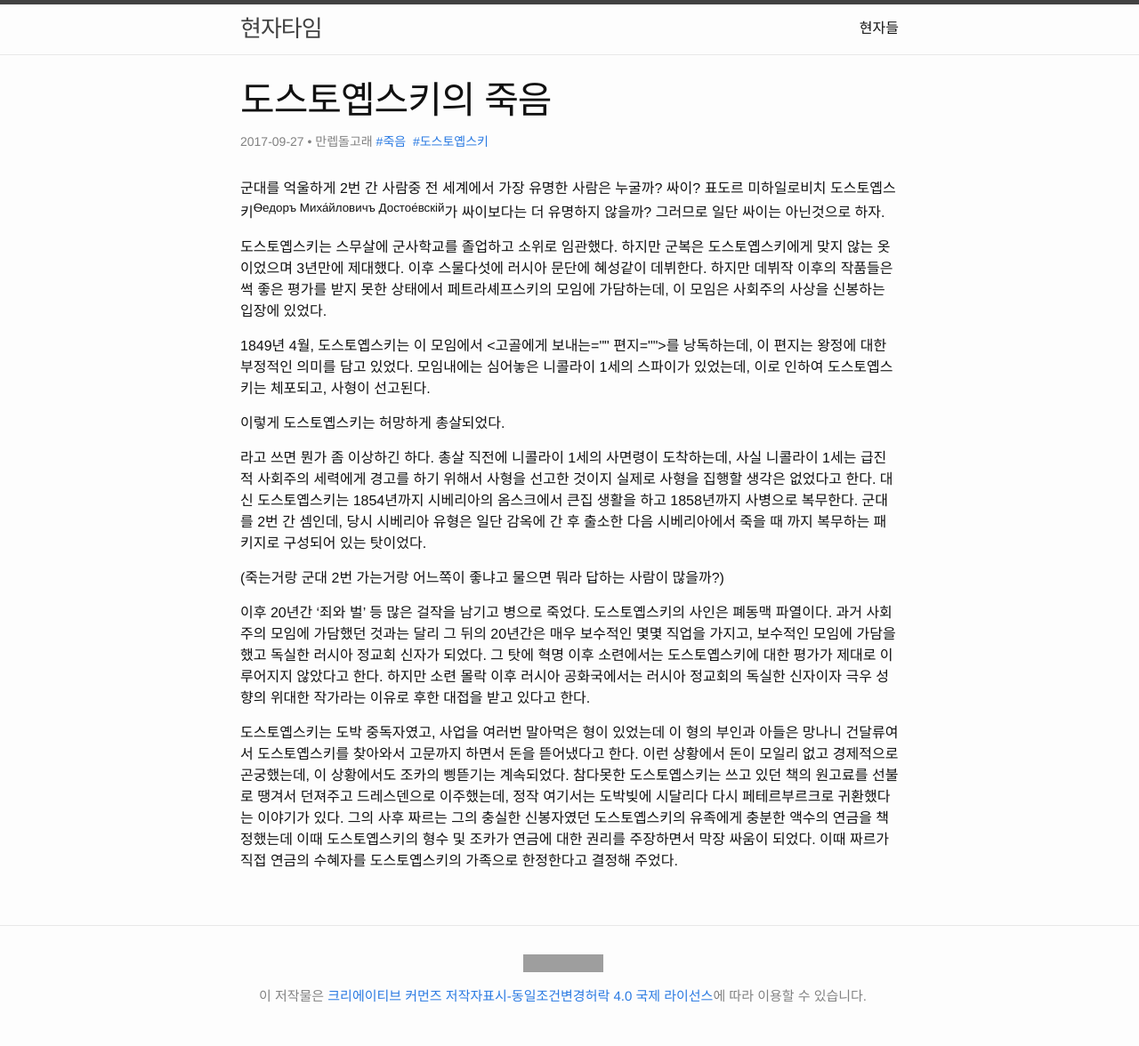
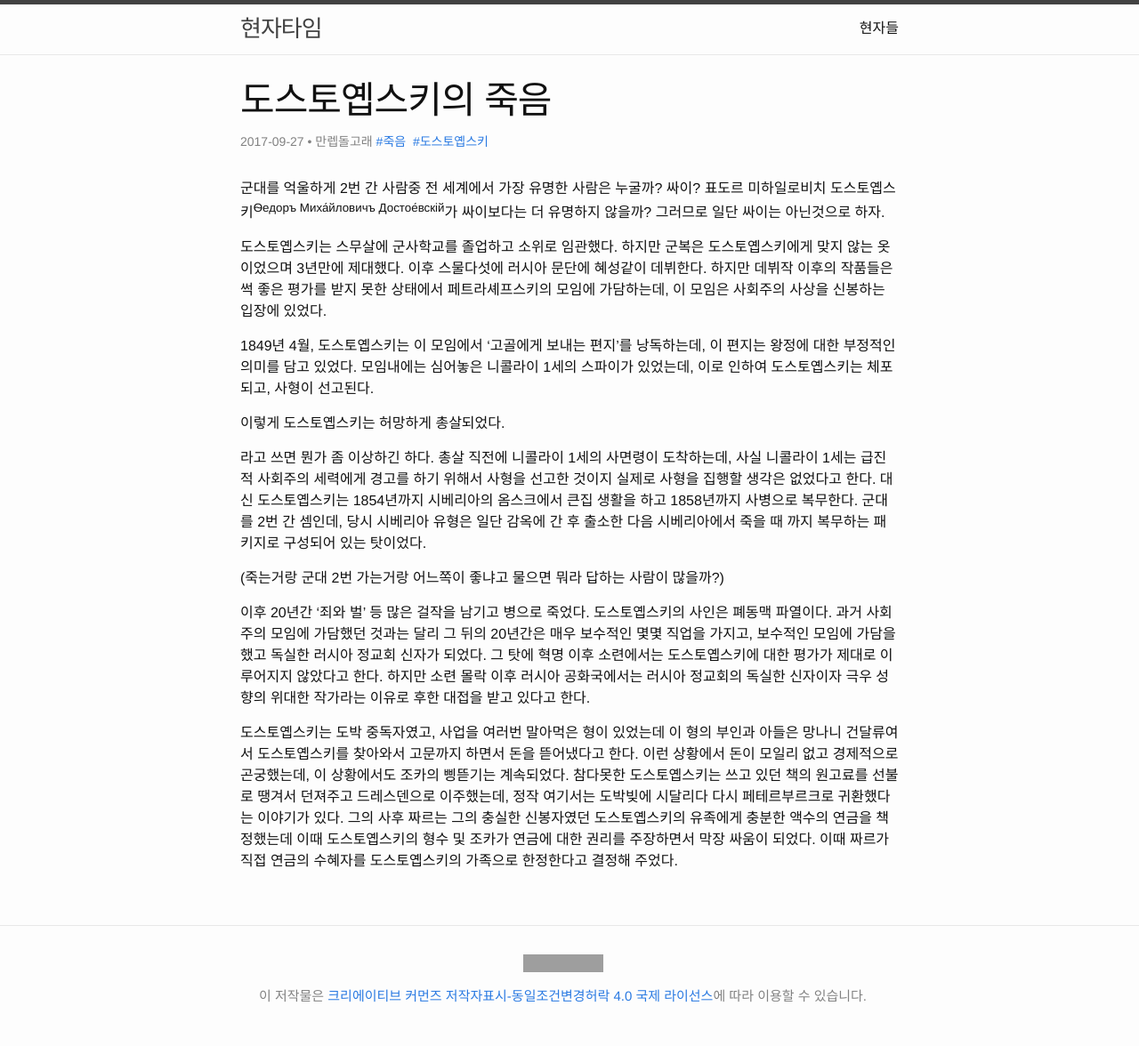
Before and after one commit to hjtm/hjtm.github.io, a Jekyll site: the page built from _posts/crapas/2017-09-27-도스토옙스키의죽음.md, in a window 1280 px wide. Shown: the whole page at 89% size. Built offline with Jekyll 4.4.1, drawn with Linux system fonts in a browser that asks for light colours; our own code applies the rules of GitHub Pages for plain Markdown files; part of the change alters nothing that is shown; grey boxes are pictures that could not be loaded.

```diff
--- a/_posts/crapas/2017-09-27-도스토옙스키의죽음.md
+++ b/_posts/crapas/2017-09-27-도스토옙스키의죽음.md
@@ -9,7 +9,7 @@ tags: [죽음, 도스토옙스키]
 
 도스토옙스키는 스무살에 군사학교를 졸업하고 소위로 임관했다. 하지만 군복은 도스토옙스키에게 맞지 않는 옷이었으며 3년만에 제대했다. 이후 스물다섯에 러시아 문단에 혜성같이 데뷔한다. 하지만 데뷔작 이후의 작품들은 썩 좋은 평가를 받지 못한 상태에서 페트라셰프스키의 모임에 가담하는데, 이 모임은 사회주의 사상을 신봉하는 입장에 있었다.
 
-1849년 4월, 도스토옙스키는 이 모임에서 <고골에게 보내는 편지>를 낭독하는데,  이 편지는 왕정에 대한 부정적인 의미를 담고 있었다.  모임내에는 심어놓은 니콜라이 1세의 스파이가 있었는데, 이로 인하여 도스토옙스키는 체포되고, 사형이 선고된다.
+1849년 4월, 도스토옙스키는 이 모임에서 '고골에게 보내는 편지'를 낭독하는데,  이 편지는 왕정에 대한 부정적인 의미를 담고 있었다.  모임내에는 심어놓은 니콜라이 1세의 스파이가 있었는데, 이로 인하여 도스토옙스키는 체포되고, 사형이 선고된다.
 
 이렇게 도스토옙스키는 허망하게 총살되었다.
 
```
